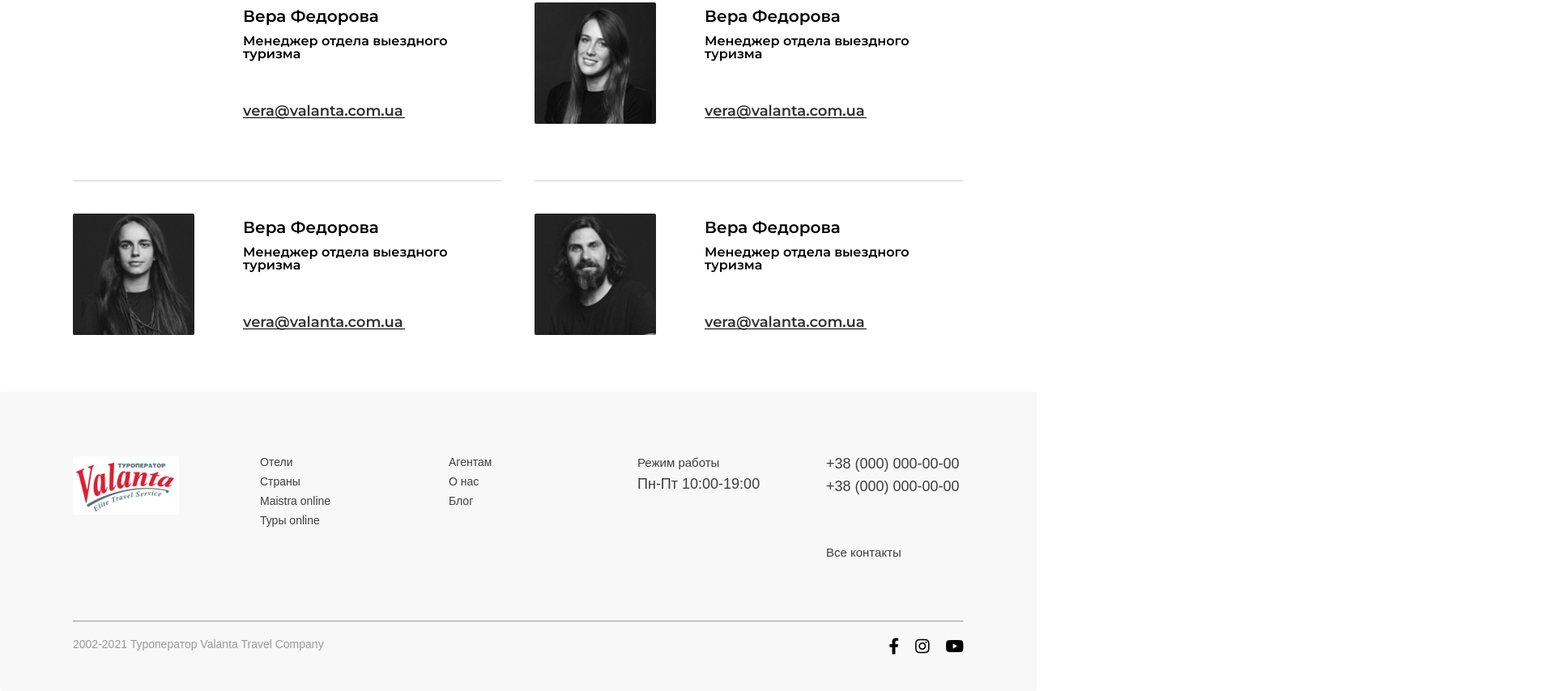
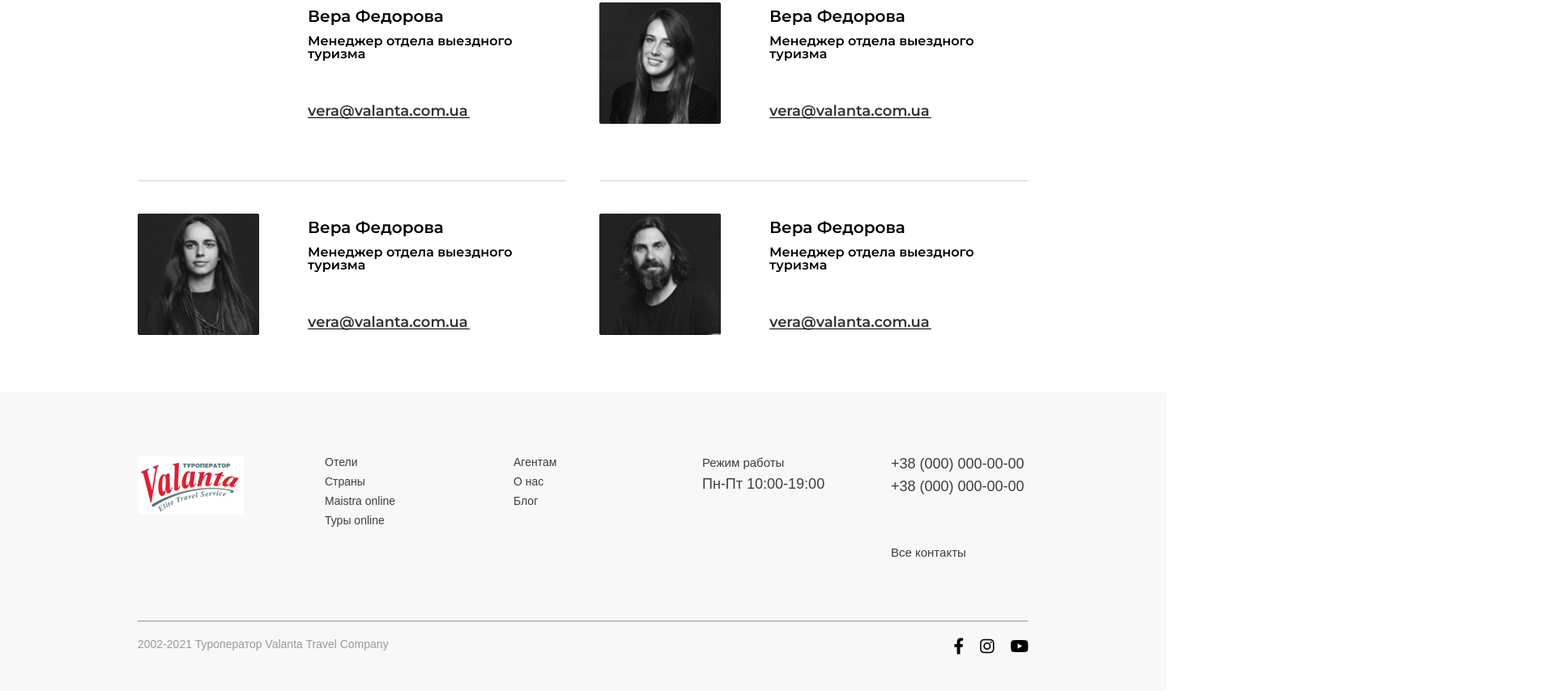
Before and after one commit to Romka2005/Valantacontacts, a plain HTML site: page index.html in a window 1280 px wide. Shown: the part 1653-2507 px from the top of the page at 81% size, 1920 px wide, since content can reach past the window. Drawn offline with Linux system fonts and the light colour scheme; a web font is replaced by a local one.

Commit message:
резюме

```diff
--- a/style.css
+++ b/style.css
@@ -52,7 +52,8 @@ h1,h2,h3,h4,h5,h6{font-size:inherit;font-weight: 400;}
 }
 
 .headerhome{
-    width: 100%;
+    width: 1440px;
+    margin: auto;
 }
 .headerhome .container{
     max-width: 1200px;
@@ -267,6 +268,8 @@ h1,h2,h3,h4,h5,h6{font-size:inherit;font-weight: 400;}
 
 .contacts{
     padding: 30px 0;
+    width: 1440px;
+    margin: auto;
 }
 .contacts .left{
 
@@ -380,7 +383,8 @@ h1,h2,h3,h4,h5,h6{font-size:inherit;font-weight: 400;}
 }
 
 .colective{
-    width: 100%;
+    width: 1440px;
+    margin: auto;
     padding-top: 50px;
 }
 .colective .top{
@@ -471,9 +475,15 @@ h1,h2,h3,h4,h5,h6{font-size:inherit;font-weight: 400;}
 
 
 
+.bottomcontent{
+    background: #F8F8F8;
+    width: 1440px;
+    margin: auto;
+}
+.footer{
+    width: 1100px;
+    margin: auto;
 
-.footer{
-    background: #F8F8F8;
     height: 370px;
     padding-top: 80px;
 }
```
